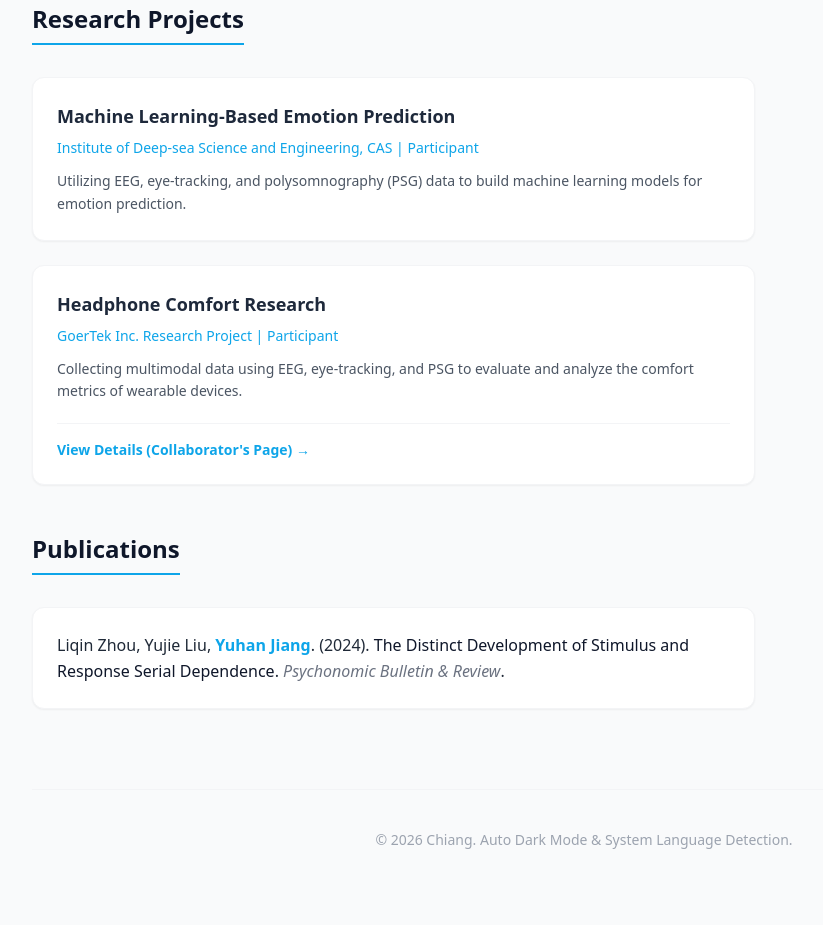
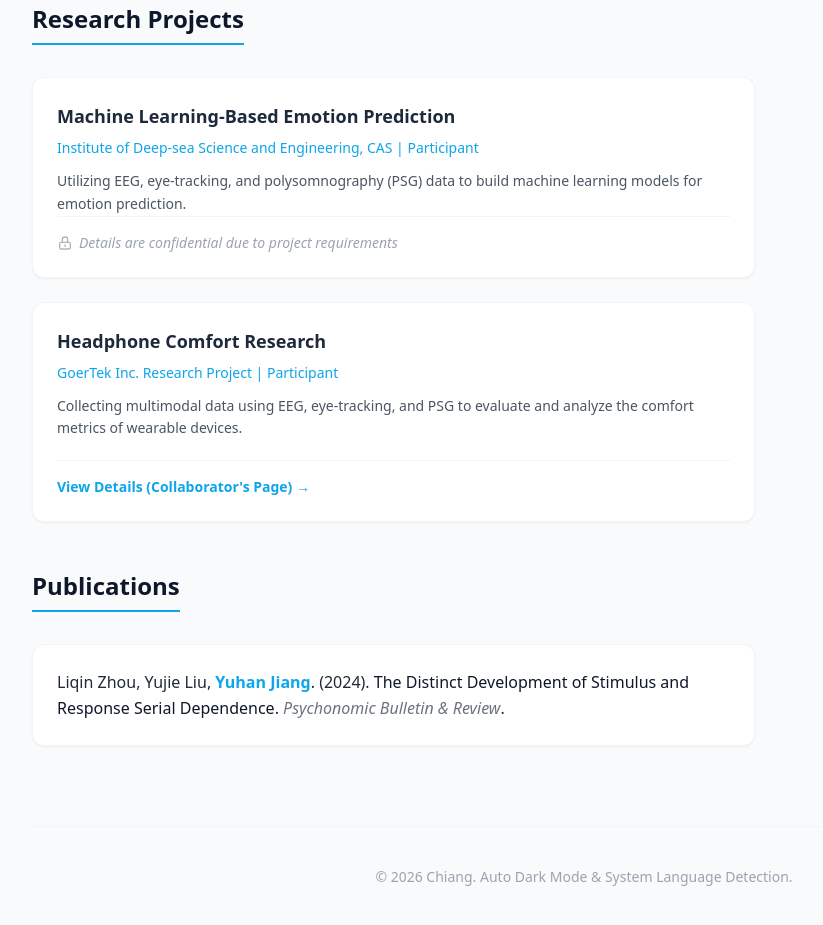
Before and after one commit to SherlockChiang/SherlockChiang.github.io, a plain HTML site: page index.html in a window 1280 px wide. Shown: the part 1252-2177 px from the top of the page, without its empty margins (56-879 px from the left). Drawn offline with nearby package versions, Linux system fonts and the light colour scheme.

Commit message:
information update

```diff
--- a/index.html
+++ b/index.html
@@ -149,6 +149,16 @@
               <p class="en text-gray-600 dark:text-gray-400 text-sm leading-relaxed">
                 Utilizing EEG, eye-tracking, and polysomnography (PSG) data to build machine learning models for emotion prediction.
               </p>
+
+              <div class="flex justify-start items-center mt-auto border-t border-gray-100 dark:border-slate-800 pt-4">
+                <div class="text-sm text-gray-400 dark:text-gray-500 flex items-center gap-1.5 cursor-default italic">
+                  <svg xmlns="http://www.w3.org/2000/svg" class="h-4 w-4 opacity-80" fill="none" viewBox="0 0 24 24" stroke="currentColor" stroke-width="2">
+                    <path stroke-linecap="round" stroke-linejoin="round" d="M12 15v2m-6 4h12a2 2 0 002-2v-6a2 2 0 00-2-2H6a2 2 0 00-2 2v6a2 2 0 002 2zm10-10V7a4 4 0 00-8 0v4h8z" />
+                  </svg>
+                  <span class="zh">出于项目要求，具体内容暂时保密</span>
+                  <span class="en">Details are confidential due to project requirements</span>
+                </div>
+              </div>
             </div>
 
             <div class="bg-white dark:bg-slate-900 rounded-xl p-6 shadow-sm border border-gray-100 dark:border-slate-800 flex flex-col hover:shadow-lg hover:border-primary-light/30 dark:hover:border-primary-dark/30 transition-all duration-300 group">
```
